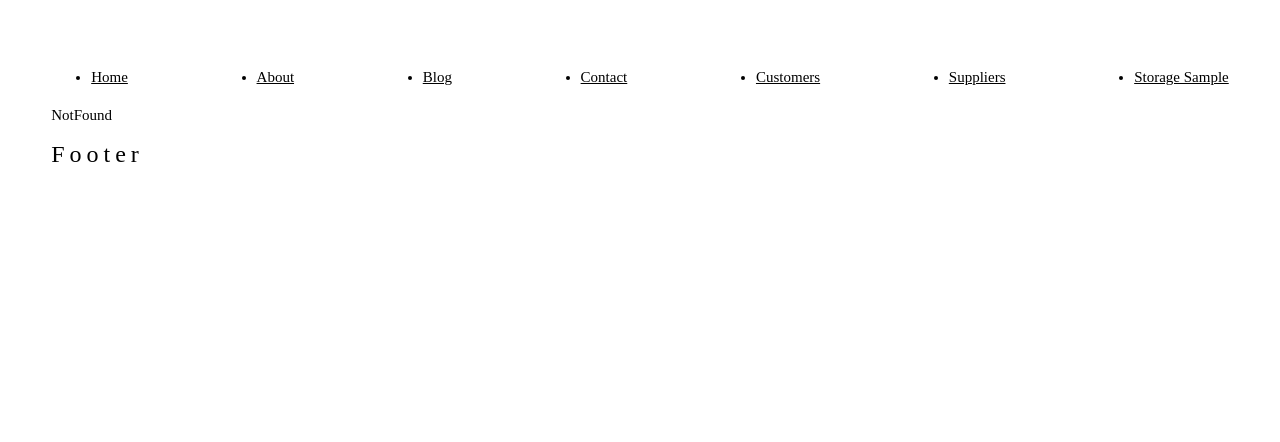
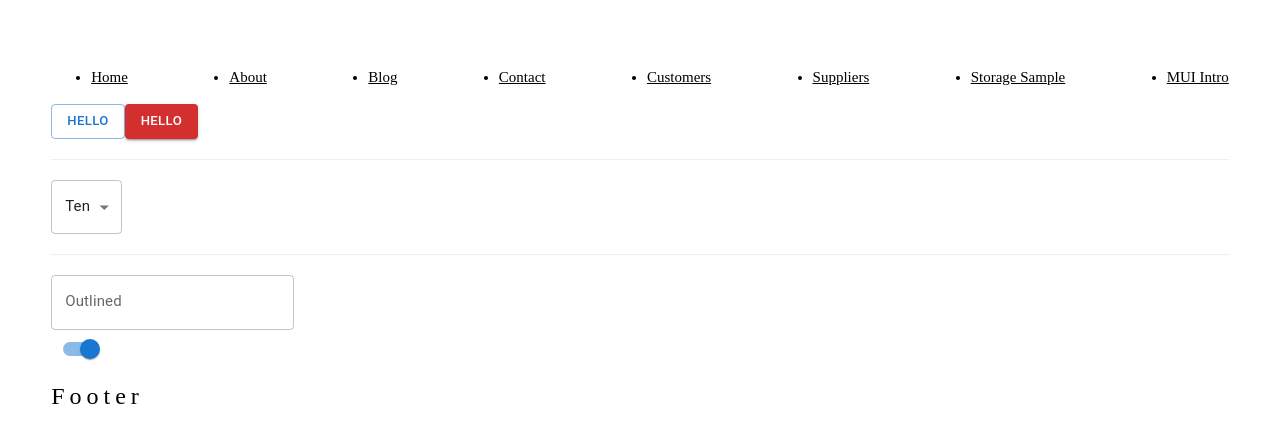
Before and after one commit to yakintech/turkiye-finans-7-react-tutorial, a React (Create React App) app: page /muiintro in a window 1280 px wide. Shown: the top 442 px of the page. Built offline with nearby package versions, Linux system fonts and the light colour scheme.

Commit message:
mui intro

```diff
--- a/package.json
+++ b/package.json
@@ -3,6 +3,9 @@
   "version": "0.1.0",
   "private": true,
   "dependencies": {
+    "@emotion/react": "^11.11.1",
+    "@emotion/styled": "^11.11.0",
+    "@mui/material": "^5.14.9",
     "@testing-library/jest-dom": "^5.17.0",
     "@testing-library/react": "^13.4.0",
     "@testing-library/user-event": "^13.5.0",
--- a/src/App.tsx
+++ b/src/App.tsx
@@ -8,6 +8,7 @@ import Home from "./routeSample/Home"
 import NotFound from "./routeSample/NotFound"
 import SupplierPage from "./apiOperations/SupplierPage"
 import StorageSample from "./storage/StorageSample"
+import MUIIntro from "./mui/MUIIntro"
 
 
 
@@ -22,6 +23,7 @@ function App() {
         <li><Link to='/customers'>Customers</Link></li>
         <li><Link to='/suppliers'>Suppliers</Link></li>
         <li><Link to='/storagesample'>Storage Sample</Link></li>
+        <li><Link to='/muiintro'>MUI Intro</Link></li>
 
 
       </ul>
@@ -35,6 +37,8 @@ function App() {
         <Route path="/customers" element={<Customers/>}/>
         <Route path="/customers/:id" element={<CustomerDetail/>} />
         <Route path="/storagesample" element={<StorageSample/>} />
+        <Route path="/muiintro" element={<MUIIntro/>} />
+
 
         <Route path="*" element={<NotFound/>} />
 
--- /dev/null
+++ b/src/mui/MUIIntro.tsx
@@ -0,0 +1,46 @@
+import { Button, MenuItem, Select, Switch, TextField } from '@mui/material'
+import React, { useState } from 'react'
+
+function MUIIntro() {
+
+    const [age, setage] = useState(10);
+    const [name, setName] = useState('');
+
+
+    const handleChange = (event: any) => {
+        setage(event.target.value);
+        console.log(event.target.value)
+    }
+
+
+    const change = (e:any) => {
+        console.log("e", e.target.value);
+
+    }
+
+    return (<>
+        <Button variant='outlined' >Hello</Button>
+        <Button variant='contained' color='error'>Hello</Button>
+        <hr />
+        <div>
+            <Select
+                value={age}
+                onChange={handleChange}
+            >
+                <MenuItem value={10}>Ten</MenuItem>
+                <MenuItem value={20}>Twenty</MenuItem>
+                <MenuItem value={30}>Thirty</MenuItem>
+            </Select>
+        </div>
+        <hr />
+        <div>
+            <TextField id="outlined-basic" label="Outlined" variant="outlined" onChange={(e) => setName(e.target.value)} />
+
+        </div>
+        <div>
+        <Switch onChange={(e) => change(e)} defaultChecked />
+        </div>
+    </>)
+}
+
+export default MUIIntro
```
Also changed, not shown: 1 other file (tests, documents, lock files or other folders).
